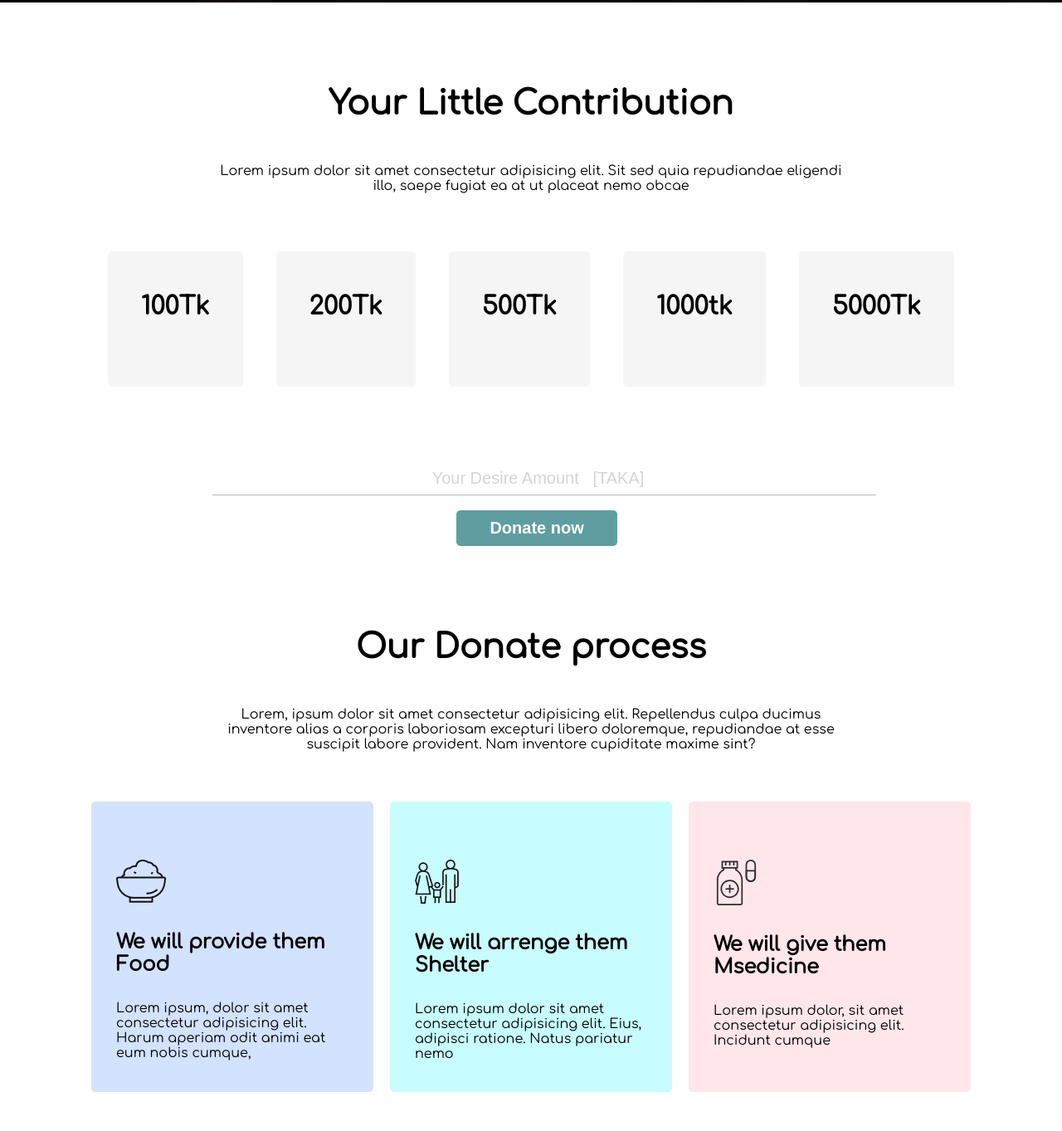
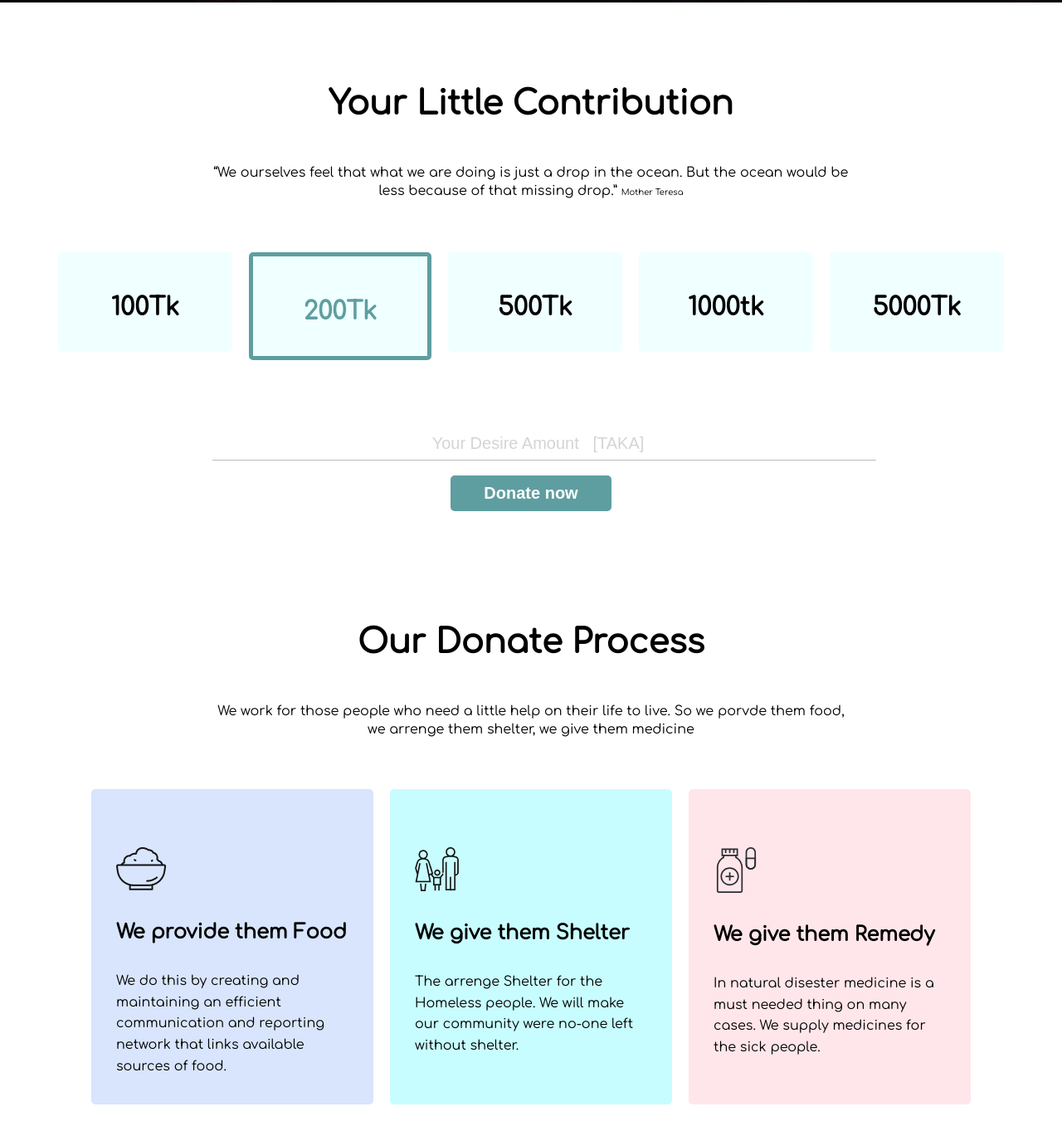
Before and after one commit to Nasif-Hasan/Assignment-Donation, a plain HTML site: page index.html in a window 1280 px wide. Shown: the part 797-2160 px from the top of the page at 83% size. Drawn offline with Linux system fonts and the light colour scheme.

Commit message:
complete

```diff
--- a/index.html
+++ b/index.html
@@ -16,27 +16,28 @@
     <section class="First-sec">
         <div>
             <h1 class="Big-font">They Need's Your Support</h1>
-            <p class="lil-font">Lorem ipsum dolor sit amet consectetur, adipisicing elit. Ipsam, asperiores in. Vero
-                perspiciatis
-                explicabo quaerat debitis ipsam, iure deleniti numquam maxime natus dolores mollitia temporibus minima
-                sint. Voluptate, expedita magnam!</p>
+            <p class="lil-font">Too often we underestimate the power of a touch, a smile, a kind word, a listening ear,
+                an honest compliment, or the smallest act of caring, all of which have the potential to turn a life
+                around.</p>
         </div>
 
         <div class="but-div">
             <button class="click">Support</button>
         </div>
     </section>
+    <section>
         <div>
             <h1 class="semi-big">Your Little Contribution</h1>
-        <p class="lil-font">Lorem ipsum dolor sit amet consectetur adipisicing elit. Sit sed quia repudiandae eligendi
-            illo, saepe fugiat
-            ea at ut placeat nemo obcae</p>
+            <p class="lil-font">“We ourselves feel that what we are doing is just a drop in the ocean. But the ocean
+                would
+                be less because of that missing drop.” <span>Mother Teresa</span></p>
         </div>
+
         <div class="the-flex">
             <div class="lil-box">
                 <h2>100Tk</h2>
             </div>
-        <div class="lil-box">
+            <div class="lil-box" id="col-box">
                 <h2>200Tk</h2>
             </div>
             <div class="lil-box">
@@ -60,60 +61,90 @@
                 <button class="click">Donate now</button>
             </div>
         </div>
+    </section>
+    <br>
+    <br>
+    <section>
+        <div>
+            <div>
+                <h1 class="semi-big">Our Donate Process</h1>
+                <p class="lil-font">We work for those people who need a little help on their life to live.
+                    So we porvde them food, we arrenge them shelter, we give them medicine
+                </p>
+            </div>
+
+            <div class="the-flex">
+                <div class="cards" id="col-violate">
+                    <img src="icons/food.png" alt="">
+                    <h2 class="gap-line">We provide them Food</h2>
+                    <p class="lil">We do this by creating and maintaining an efficient communication and reporting
+                        network that
+                        links available sources of food.</p>
+                </div>
+                <div class="cards" id="col-peast">
+                    <img src="icons/shelter.png" alt="">
+                    <h2 class="gap-line">We give them Shelter </h2>
+                    <p class="lil">The arrenge Shelter for the Homeless people. We will make our community were
+                        no-one left without
+                        shelter.
+                    </p>
+                </div>
+                <div class="cards" id="col-pink">
+                    <img src="icons/medicine.svg" alt="">
+                    <h2 class="gap-line">We give them Remedy</h2>
+                    <p class="lil">In natural disester medicine is a must needed thing on many cases. We supply
+                        medicines for the
+                        sick people.</p>
+                </div>
+            </div>
+        </div>
+    </section>
 
     <section>
         <div>
-            <div>
-                <h1 class="semi-big">Our Donate process</h1>
-                <p class="lil-font">Lorem, ipsum dolor sit amet consectetur adipisicing elit. Repellendus culpa ducimus
-                    inventore alias a
-                    corporis laboriosam excepturi libero doloremque, repudiandae at esse suscipit labore provident. Nam
-                    inventore cupiditate maxime sint?</p>
+            <h1 class="semi-big">Our Recent Activities</h1>
         </div>
-            <div class="the-flex">
-                <div class="cards" id="col-violate">
-                    <img src="icons/food.png" alt="">
-                    <h2>We will provide them Food</h2>
-                    <p>Lorem ipsum, dolor sit amet consectetur adipisicing elit. Harum aperiam odit animi eat eum nobis
-                        cumque, </p>
+
+        <div class="work-flex">
+            <div class="rec-work">
+                <img src="images/donation5.jpg" alt="">
+                <h2 class="gap-line">Flood situation in Sylhet and Shunamganj</h2>
+                <p class="lil-font">Sylhet and Sunamganj now homeless and without any belongings. There will be nearly
+                    500 to 600
+                    millimetres of rainfall in Cherrapunji</p>
+                <button class="click">Read more</button>
             </div>
-                <div class="cards" id="col-peast">
-                    <img src="icons/shelter.png" alt="">
-                    <h2>We will arrenge them Shelter </h2>
-                    <p>Lorem ipsum dolor sit amet consectetur adipisicing elit. Eius, adipisci ratione. Natus pariatur
-                        nemo </p>
-                </div>
-                <div class="cards" id="col-pink">
-                    <img src="icons/medicine.svg" alt="">
-                    <h2>We will give them Msedicine</h2>
-                    <p>Lorem ipsum dolor, sit amet consectetur adipisicing elit. Incidunt cumque </p>
-
+            <div class="rec-work">
+                <img src="images/donation10.jpg" alt="">
+                <h2 class="gap-line">Distributing our supply to the victims</h2>
+                <p class="lil-font">We plan to help the most people nutritious food
+                    items as soon as possible. We are to provide Emergency Aid to those in need.</p>
+                <button class="click">Read more</button>
             </div>
         </div>
-        </div>
-
     </section>
-    <section>
-
-
-
-    </section>
+    <br>
+    <br>
     <section>
         <div>
-            <h1 class="semi-big">For Saty connected</h1>
-            <p class="lil-font">Lorem ipsum dolor sit amet consectetur adipisicing elit. Iusto hic corrupti beatae totam
-                dolore quisquam.
+            <h1 class="semi-big">For Saty Connected</h1>
+            <p class="lil-font">For getting updated on our activities. Just simpely sign in on our page. We always post
+                some of our activities on it. So please check this out.
             </p>
         </div>
+        <div class="email-div">
             <div>
-            <input type="email"><button></button>
+                <input type="email" placeholder="Enter e-mail id">
+                <button id="sub-but">Sign in</button>
+            </div>
         </div>
     </section>
 
 </body>
+
 <footer>
     <h2>Always be kind</h2>
-    <p>Help someone The Almighty will you</p>
+    <p>If you help someone, The Almighty will help you.</p>
 </footer>
 
 </html>
--- a/style.css
+++ b/style.css
@@ -27,21 +27,27 @@ body {
     padding-right: 20%;
     padding-bottom: 50px;
     font-size: 70px;
+}
 
+.lil {
+    line-height: 1.6em;
 }
 
 .lil-font {
-
+    line-height: 1.4em;
     text-align: center;
     padding-left: 20%;
     padding-right: 20%;
     padding-bottom: 50px;
 }
 
+span {
+    font-size: 10px;
+}
+
 .click {
     background-color: cadetblue;
     padding: 10px 40px;
-    margin-left: 43%;
     border: 0px solid black;
     border-radius: 5px;
     color: white;
@@ -49,7 +55,9 @@ body {
     font-size: 20px;
 }
 
-
+.but-div {
+    text-align: center;
+}
 
 .semi-big {
     font-size: 40px;
@@ -63,18 +71,24 @@ body {
     align-content: center;
     justify-content: center;
     margin-bottom: 80px;
-
 }
 
 .lil-box {
-
-    background-color: whitesmoke;
-    margin: 20px;
-    padding: 50px 40px;
+    background-color: rgb(240, 255, 255);
+    margin: 10px;
+    padding: 30px 50px;
+    padding-bottom: 0;
+    padding-top: 50px;
+    width: 110px;
+    height: 70px;
     border-radius: 5px;
     text-align: center;
     font-size: 20px;
+}
 
+#col-box {
+    border: 5px solid cadetblue;
+    color: cadetblue;
 }
 
 .amount {
@@ -94,7 +108,7 @@ body {
 }
 
 .cards {
-    height: 250px;
+    height: 280px;
     width: 280px;
     border-radius: 5px;
     padding: 50px 30px;
@@ -102,7 +116,7 @@ body {
 }
 
 #col-violate {
-    background-color: rgb(210, 226, 255);
+    background-color: rgb(216, 229, 252);
 }
 
 #col-peast {
@@ -110,7 +124,6 @@ body {
 }
 
 #col-pink {
-
     background-color: rgb(255, 230, 234);
 }
 
@@ -124,13 +137,67 @@ body {
     margin-bottom: 30px;
 }
 
-h2 {
+.work-flex {
+    display: flex;
+    margin-left: 10%;
+    margin-right: 10%;
+    justify-content: center;
+}
+
+.rec-work {
+    width: 40%;
+    margin-left: 30px;
+    margin-right: 30px;
+    border-radius: 5px;
+    background-color: rgb(219, 246, 255);
+    text-align: center;
+
+}
+
+.gap-line {
+    line-height: 1.4em;
     margin-bottom: 30px;
 }
 
+.rec-work img {
+    width: 85%;
+    height: 250px;
+    padding-top: 30px;
+    margin-bottom: 40px;
+}
 
+.rec-work button {
+    margin-bottom: 50px;
+}
 
+.email-div {
+    height: 200px;
+    width: 60%;
+    margin: 0 auto;
+    margin-bottom: 50px;
+    background-color: rgb(198, 224, 233);
+    display: flex;
+    justify-content: center;
+    align-items: center;
+    border-radius: 5px;
+}
 
+.email-div input {
+    width: 300px;
+    height: 40px;
+    background-color: rgb(226, 252, 255);
+    border: 0px solid white;
+}
+
+#sub-but {
+    height: 40px;
+    width: 150px;
+    background-color: cadetblue;
+    padding: 10px 40px;
+    margin-left: -4px;
+    border: 0px solid black;
+    color: white;
+}
 
 footer {
     height: 200px;
@@ -142,10 +209,12 @@ footer h2 {
     padding-top: 50px;
     text-align: center;
     font-family: cursive;
-    color: darkorange;
+    color: cadetblue;
+    font-size: 30px;
 }
 
 footer p {
     text-align: center;
+    padding-top: 30px;
     color: gray;
 }
```
Also changed, not shown: 1 other file. Lines whose indentation alone changed are shown as unchanged.
